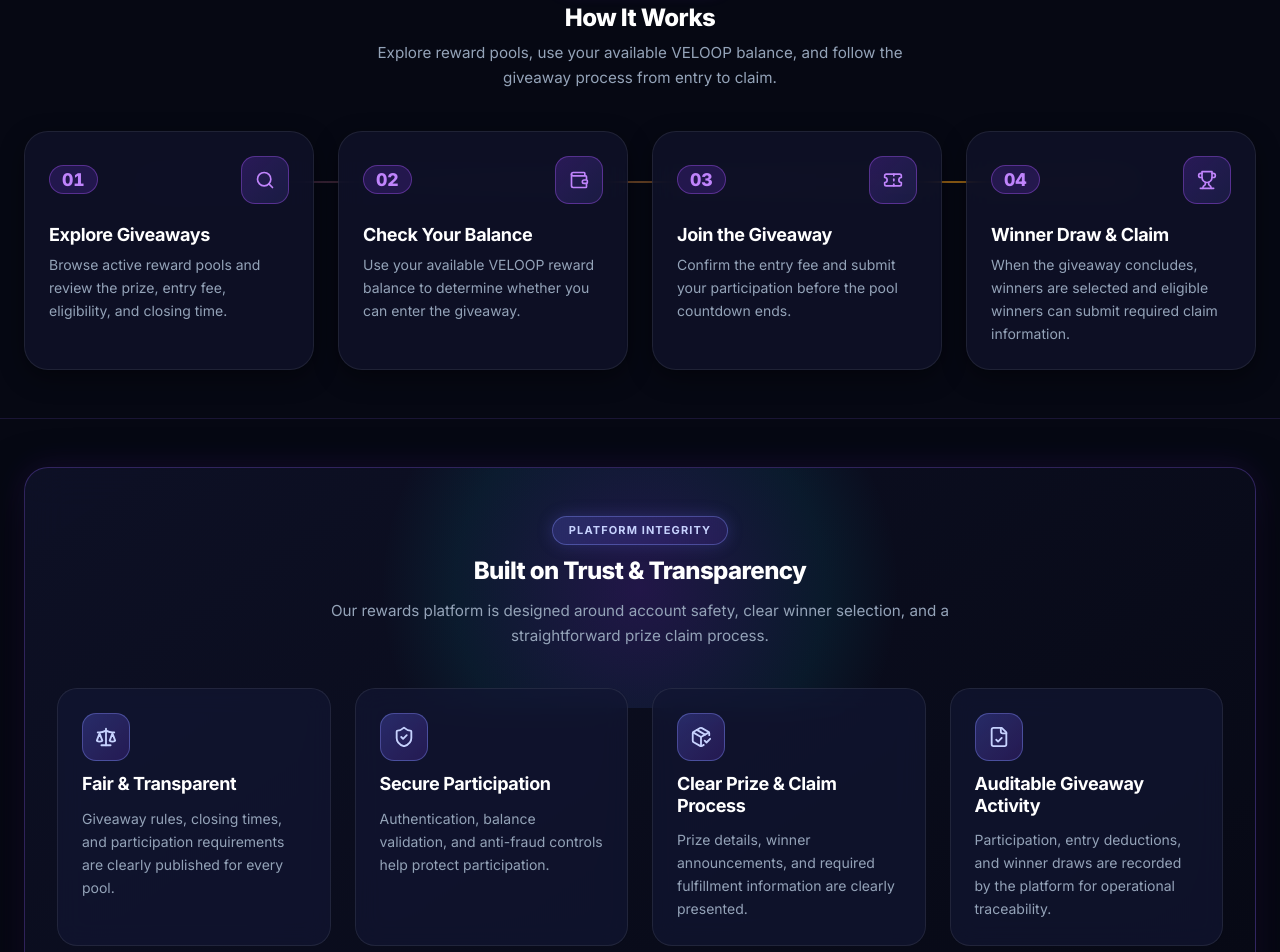
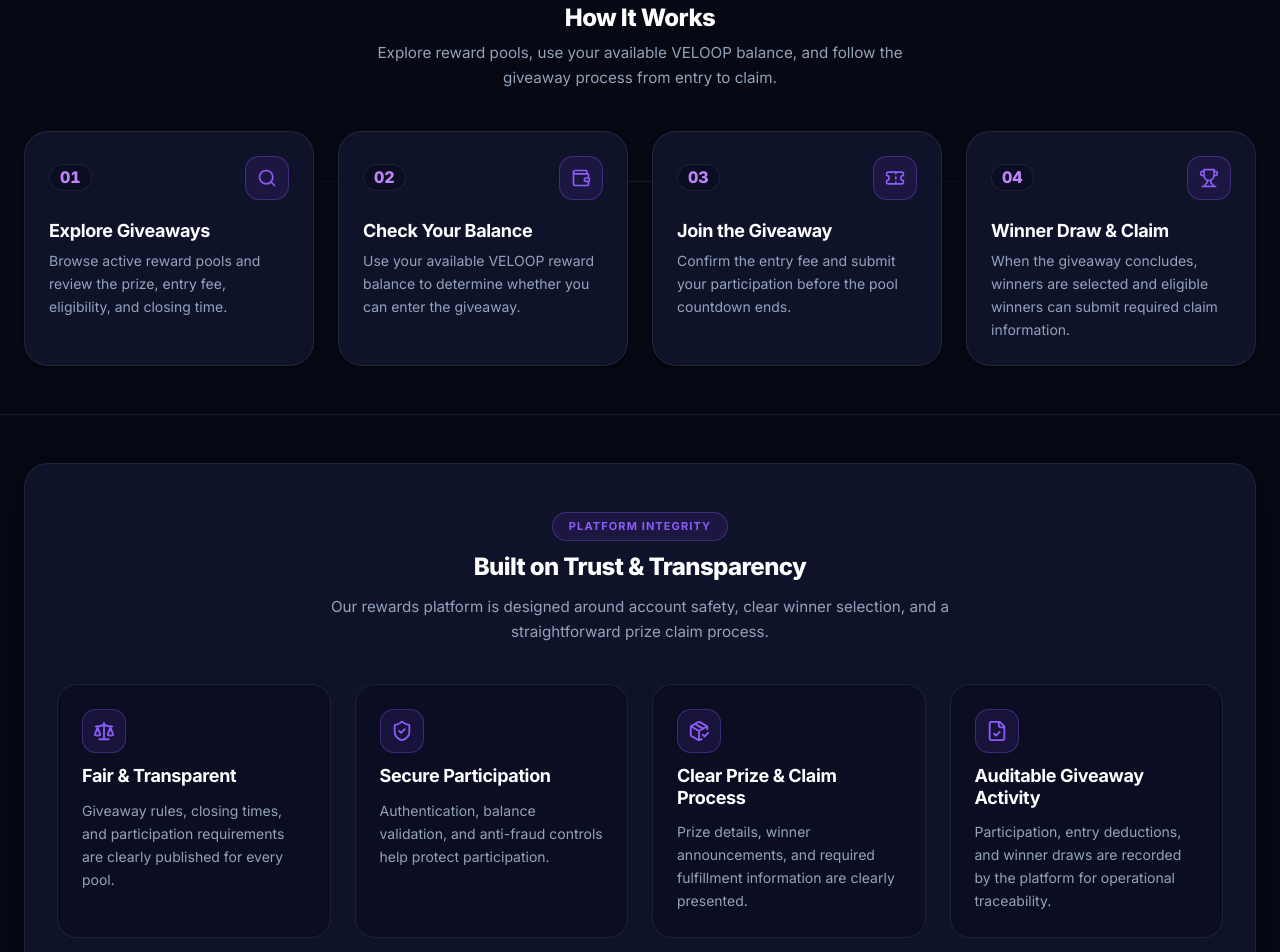
Before and after one commit to VasaraSujal/VELoop-Assignment, a React (Vite) app in the folder frontend/: page / in a window 1280 px wide. Shown: the part 3320-4272 px from the top of the page. Built offline with nearby package versions, Linux system fonts and the light colour scheme; no server answers.

Commit message:
Refine step-by-step participation guide and platform trust badges

```diff
--- a/frontend/src/components/giveaway/HowToParticipate.module.css
+++ b/frontend/src/components/giveaway/HowToParticipate.module.css
@@ -1,21 +1,11 @@
 .section {
   width: 100%;
   background-color: var(--color-background);
-  border-top: 1px solid rgba(139, 92, 246, 0.15);
-  border-bottom: 1px solid rgba(139, 92, 246, 0.15);
+  border-top: 1px solid var(--color-border);
+  border-bottom: 1px solid var(--color-border);
   padding: var(--space-12) 0;
   position: relative;
   overflow: hidden;
-}
-
-.section::before {
-  content: '';
-  position: absolute;
-  top: 0;
-  left: 0;
-  right: 0;
-  height: 1px;
-  background: linear-gradient(90deg, transparent 0%, rgba(139, 92, 246, 0.4) 50%, transparent 100%);
 }
 
 .container {
@@ -39,15 +29,14 @@
   gap: 6px;
   font-size: var(--font-size-label);
   font-weight: var(--font-weight-bold);
-  color: #c084fc;
+  color: var(--color-brand-hover);
   text-transform: uppercase;
   letter-spacing: 0.1em;
-  background: rgba(124, 58, 237, 0.18);
-  border: 1px solid rgba(168, 85, 247, 0.4);
+  background: var(--color-brand-soft);
+  border: 1px solid var(--color-brand-border);
   padding: 4px 14px;
   border-radius: var(--radius-full);
   margin-bottom: var(--space-3);
-  box-shadow: 0 0 16px rgba(124, 58, 237, 0.2);
 }
 
 .title {
@@ -68,7 +57,7 @@
 }
 
 /* ==========================================================================
-   4-Step Progression Grid — Next-Gen Cyber Glass
+   4-Step Progression Grid
    ========================================================================== */
 .stepsGrid {
   display: grid;
@@ -82,65 +71,31 @@
   top: 50px;
   left: 10%;
   right: 10%;
-  height: 2px;
-  background: linear-gradient(90deg, rgba(124, 58, 237, 0.2) 0%, rgba(245, 158, 11, 0.7) 50%, rgba(124, 58, 237, 0.2) 100%);
-  background-size: 200% 100%;
-  animation: energyPulseLine 4s linear infinite;
+  height: 1px;
+  background: linear-gradient(90deg, transparent 0%, var(--color-border) 50%, transparent 100%);
   z-index: 0;
   pointer-events: none;
 }
 
 .stepCard {
-  background: rgba(15, 18, 42, 0.8);
+  background: var(--color-surface-card);
   backdrop-filter: blur(14px);
-  -webkit-backdrop-filter: blur(14px);
-  border: 1px solid rgba(255, 255, 255, 0.08);
+  border: 1px solid var(--color-border);
   border-radius: var(--radius-2xl);
   padding: var(--space-6);
   display: flex;
   flex-direction: column;
   position: relative;
-  box-shadow: 0 8px 24px rgba(0, 0, 0, 0.4);
-  transition: all 300ms cubic-bezier(0.16, 1, 0.3, 1);
+  box-shadow: var(--shadow-sm);
+  transition: all 250ms cubic-bezier(0.16, 1, 0.3, 1);
   overflow: hidden;
 }
 
-.stepCard:nth-child(1) { animation-delay: 0.05s; }
-.stepCard:nth-child(2) { animation-delay: 0.12s; }
-.stepCard:nth-child(3) { animation-delay: 0.19s; }
-.stepCard:nth-child(4) { animation-delay: 0.26s; }
-
-.stepCard::before {
-  content: '';
-  position: absolute;
-  top: 0;
-  left: -100%;
-  width: 100%;
-  height: 100%;
-  background: linear-gradient(
-    90deg,
-    transparent 0%,
-    rgba(255, 255, 255, 0.08) 50%,
-    transparent 100%
-  );
-  transition: transform 0.6s ease;
-  z-index: 0;
-  pointer-events: none;
-}
-
-.stepCard:hover::before {
-  transform: translateX(200%);
-}
-
-.stepCard > * {
-  position: relative;
-  z-index: 1;
-}
-
 .stepCard:hover {
-  transform: translateY(-8px) scale(1.02);
-  border-color: rgba(139, 92, 246, 0.55);
-  box-shadow: 0 16px 36px rgba(0, 0, 0, 0.6), 0 0 28px rgba(124, 58, 237, 0.25);
+  transform: translateY(-4px);
+  border-color: var(--color-brand-border);
+  background: var(--color-surface-card-hover);
+  box-shadow: var(--shadow-md);
 }
 
 .cardHeader {
@@ -151,45 +106,33 @@
 }
 
 .stepNumber {
-  font-size: 1.1rem;
+  font-size: 1rem;
   font-weight: 800;
-  color: #c084fc;
-  background: rgba(124, 58, 237, 0.2);
-  border: 1px solid rgba(168, 85, 247, 0.4);
-  padding: 3px 12px;
+  color: var(--color-text-brand);
+  background: var(--color-surface-muted);
+  border: 1px solid var(--color-border);
+  padding: 3px 10px;
   border-radius: var(--radius-full);
   font-variant-numeric: tabular-nums;
   line-height: 1.2;
-  transition: all var(--transition-fast);
-}
-
-.stepCard:hover .stepNumber {
-  transform: scale(1.1);
-  background: linear-gradient(135deg, #7c3aed, #9333ea);
-  color: #ffffff;
-  border-color: #a855f7;
-  box-shadow: 0 0 12px rgba(124, 58, 237, 0.4);
 }
 
 .iconWrapper {
-  width: 48px;
-  height: 48px;
+  width: 44px;
+  height: 44px;
   border-radius: var(--radius-lg);
-  background: linear-gradient(135deg, rgba(124, 58, 237, 0.25) 0%, rgba(99, 102, 241, 0.15) 100%);
-  border: 1px solid rgba(168, 85, 247, 0.4);
+  background: var(--color-brand-soft);
+  border: 1px solid var(--color-brand-border);
   display: flex;
   align-items: center;
   justify-content: center;
-  color: #c084fc;
+  color: var(--color-brand-hover);
   flex-shrink: 0;
-  transition: transform 300ms cubic-bezier(0.16, 1, 0.3, 1), box-shadow 300ms ease;
+  transition: transform 250ms cubic-bezier(0.16, 1, 0.3, 1);
 }
 
 .stepCard:hover .iconWrapper {
-  transform: scale(1.15) rotate(6deg);
-  background: linear-gradient(135deg, #7c3aed 0%, #6366f1 100%);
-  color: #ffffff;
-  box-shadow: 0 0 24px rgba(124, 58, 237, 0.5);
+  transform: scale(1.08);
 }
 
 .stepTitle {
--- a/frontend/src/components/giveaway/TrustSection.module.css
+++ b/frontend/src/components/giveaway/TrustSection.module.css
@@ -1,7 +1,7 @@
 .section {
   width: 100%;
   padding: var(--space-12) 0;
-  background-color: var(--color-navy);
+  background-color: var(--color-background);
   position: relative;
   overflow: hidden;
 }
@@ -13,63 +13,18 @@
   width: 100%;
 }
 
-@keyframes fadeInUp {
-  0% {
-    opacity: 0;
-    transform: translateY(20px);
-  }
-  100% {
-    opacity: 1;
-    transform: translateY(0);
-  }
-}
-
-@keyframes slideInScale {
-  0% {
-    opacity: 0;
-    transform: translateY(14px) scale(0.98);
-  }
-  100% {
-    opacity: 1;
-    transform: translateY(0) scale(1);
-  }
-}
-
-@keyframes ambientDrift {
-  0%, 100% {
-    transform: translateX(-50%) scale(1);
-  }
-  50% {
-    transform: translateX(-50%) scale(1.08);
-  }
-}
-
-/* Strategic Dark Navy Anchor Panel */
+/* Strategic Dark Anchor Panel */
 .panel {
-  background: linear-gradient(145deg, rgba(14, 17, 39, 0.95) 0%, rgba(7, 9, 21, 0.98) 100%);
+  background: var(--color-surface-card);
   backdrop-filter: blur(20px);
   -webkit-backdrop-filter: blur(20px);
-  border: 1px solid rgba(139, 92, 246, 0.3);
+  border: 1px solid var(--color-border);
   border-radius: var(--radius-2xl, 24px);
   padding: var(--space-12) var(--space-8);
-  box-shadow: 0 20px 50px rgba(0, 0, 0, 0.6), 0 0 32px rgba(124, 58, 237, 0.15);
+  box-shadow: var(--shadow-lg);
   position: relative;
   overflow: hidden;
   animation: fadeInUp 0.6s ease-out both;
-}
-
-/* Subtle background accent glow */
-.panel::before {
-  content: '';
-  position: absolute;
-  top: 0;
-  left: 50%;
-  transform: translateX(-50%);
-  width: 700px;
-  height: 240px;
-  background: radial-gradient(circle, rgba(124, 58, 237, 0.2) 0%, rgba(6, 182, 212, 0.08) 50%, transparent 70%);
-  pointer-events: none;
-  animation: auroraFloat 14s ease-in-out infinite;
 }
 
 .header {
@@ -84,21 +39,14 @@
   align-items: center;
   font-size: var(--font-size-label);
   font-weight: var(--font-weight-bold);
-  color: #c7d2fe;
-  background: linear-gradient(135deg, rgba(99, 102, 241, 0.25) 0%, rgba(124, 58, 237, 0.15) 100%);
-  border: 1px solid rgba(129, 140, 248, 0.4);
+  color: var(--color-brand-hover);
+  background: var(--color-brand-soft);
+  border: 1px solid var(--color-brand-border);
   padding: 5px 16px;
   border-radius: var(--radius-full);
   text-transform: uppercase;
   letter-spacing: 0.1em;
   margin-bottom: var(--space-3);
-  box-shadow: 0 0 16px rgba(99, 102, 241, 0.25);
-  transition: all var(--transition-normal);
-}
-
-.badge:hover {
-  box-shadow: 0 0 24px rgba(99, 102, 241, 0.45);
-  transform: translateY(-2px);
 }
 
 .title {
@@ -111,7 +59,7 @@
 }
 
 .subtitle {
-  color: #94a3b8;
+  color: var(--color-text-secondary);
   font-size: var(--font-size-body);
   line-height: var(--line-height-relaxed);
   max-width: 620px;
@@ -128,78 +76,41 @@
 }
 
 .featureCard {
-  background: rgba(18, 22, 50, 0.7);
-  backdrop-filter: blur(12px);
-  -webkit-backdrop-filter: blur(12px);
-  border: 1px solid rgba(255, 255, 255, 0.08);
+  background: var(--color-surface-muted);
+  border: 1px solid var(--color-border);
   border-radius: var(--radius-xl);
   padding: var(--space-6);
   display: flex;
   flex-direction: column;
   gap: var(--space-3);
-  transition: all 300ms cubic-bezier(0.16, 1, 0.3, 1);
+  transition: all 250ms cubic-bezier(0.16, 1, 0.3, 1);
   overflow: hidden;
   position: relative;
 }
 
-.featureCard:nth-child(1) { animation-delay: 0.05s; }
-.featureCard:nth-child(2) { animation-delay: 0.12s; }
-.featureCard:nth-child(3) { animation-delay: 0.19s; }
-.featureCard:nth-child(4) { animation-delay: 0.26s; }
-
-.featureCard::before {
-  content: '';
-  position: absolute;
-  top: 0;
-  left: -100%;
-  width: 100%;
-  height: 100%;
-  background: linear-gradient(
-    90deg,
-    transparent 0%,
-    rgba(255, 255, 255, 0.08) 50%,
-    transparent 100%
-  );
-  transition: transform 0.6s ease;
-  z-index: 0;
-  pointer-events: none;
-}
-
-.featureCard:hover::before {
-  transform: translateX(200%);
-}
-
-.featureCard > * {
-  position: relative;
-  z-index: 1;
-}
-
 .featureCard:hover {
-  transform: translateY(-6px) scale(1.02);
-  background: rgba(26, 32, 72, 0.85);
-  border-color: rgba(129, 140, 248, 0.55);
-  box-shadow: 0 16px 36px rgba(0, 0, 0, 0.6), 0 0 24px rgba(99, 102, 241, 0.25);
+  transform: translateY(-4px);
+  background: var(--color-surface-hover);
+  border-color: var(--color-brand-border);
+  box-shadow: var(--shadow-md);
 }
 
 .iconWrapper {
-  width: 48px;
-  height: 48px;
+  width: 44px;
+  height: 44px;
   border-radius: var(--radius-lg);
-  background: linear-gradient(135deg, rgba(99, 102, 241, 0.3) 0%, rgba(124, 58, 237, 0.2) 100%);
-  border: 1px solid rgba(129, 140, 248, 0.4);
-  color: #c7d2fe;
+  background: var(--color-brand-soft);
+  border: 1px solid var(--color-brand-border);
+  color: var(--color-brand-hover);
   display: flex;
   align-items: center;
   justify-content: center;
   flex-shrink: 0;
-  transition: transform 300ms cubic-bezier(0.16, 1, 0.3, 1), box-shadow 300ms ease;
+  transition: transform 250ms cubic-bezier(0.16, 1, 0.3, 1);
 }
 
 .featureCard:hover .iconWrapper {
-  transform: scale(1.15) rotate(5deg);
-  background: linear-gradient(135deg, #6366f1 0%, #8b5cf6 100%);
-  color: #ffffff;
-  box-shadow: 0 0 20px rgba(99, 102, 241, 0.5);
+  transform: scale(1.08);
 }
 
 .featureTitle {
@@ -211,7 +122,7 @@
 }
 
 .featureText {
-  color: #94a3b8;
+  color: var(--color-text-secondary);
   font-size: var(--font-size-body-sm);
   line-height: var(--line-height-relaxed);
   margin: 0;
```
